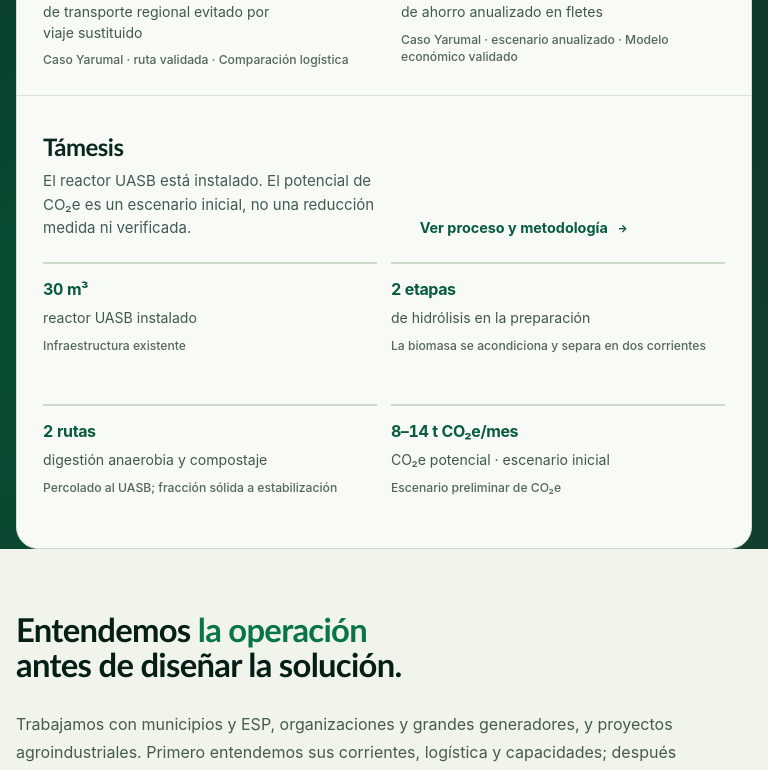
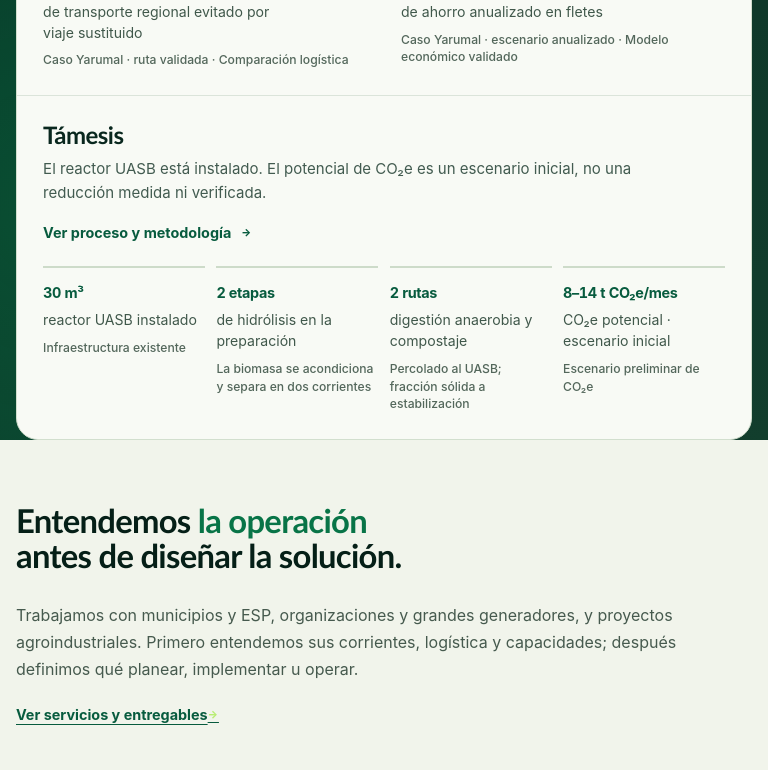
Before and after one commit to arendon7/GTCS-WEB, a Next.js app: page / in a window 768 px wide. Shown: the part 1580-2350 px from the top of the page. Built offline with nearby package versions, Linux system fonts and the light colour scheme; no server answers.

Commit message:
Afina la portada GREENATICS en tablet
Corrige proporción de tarjetas de audiencia y alinea los cuatro indicadores de Támesis en tablet.

```diff
--- a/src/app/home-editorial-v2.css
+++ b/src/app/home-editorial-v2.css
@@ -2076,6 +2076,7 @@
   }
 
   .home-audience-path--compact .home-audience-path__media {
+    grid-row: auto;
     min-height: 225px;
     aspect-ratio: auto;
   }
--- a/src/app/typographic-refinement.css
+++ b/src/app/typographic-refinement.css
@@ -1286,6 +1286,30 @@
   }
 }
 
+/* Keep Támesis' four indicators on one row through the tablet layout. The
+   later generic max-width rule otherwise collapses this case back to two. */
+@media (min-width: 761px) and (max-width: 900px) {
+  #contenido .home-claims-rail__case--tamesis .home-claims-rail__intro {
+    grid-template-columns: minmax(0, 1fr);
+    max-width: none;
+    gap: 8px;
+  }
+
+  #contenido .home-claims-rail__case--tamesis .home-claims-rail__action {
+    justify-self: start;
+  }
+
+  #contenido .home-claims-rail__metrics--tamesis {
+    grid-template-columns: repeat(4, minmax(0, 1fr));
+    column-gap: clamp(10px, 1.5vw, 14px);
+  }
+
+  #contenido .home-claims-rail__metrics--tamesis article > strong {
+    font-size: clamp(.9rem, 1.25vw, 1.05rem);
+    text-wrap: balance;
+  }
+}
+
 /* Keep paired editorial columns proportionate on desktop. The narrow layout is
    declared outside this breakpoint so it remains one column when the viewport
    is smaller than either text measure. */
```
